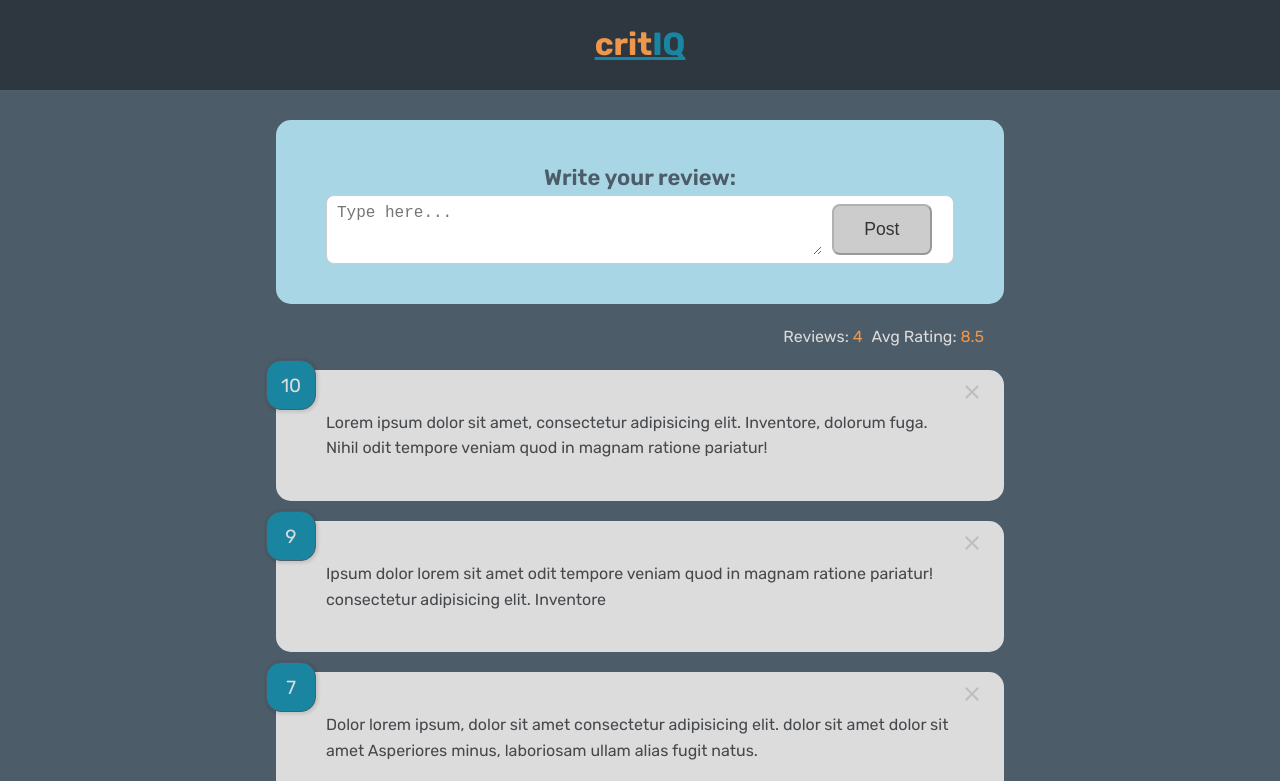
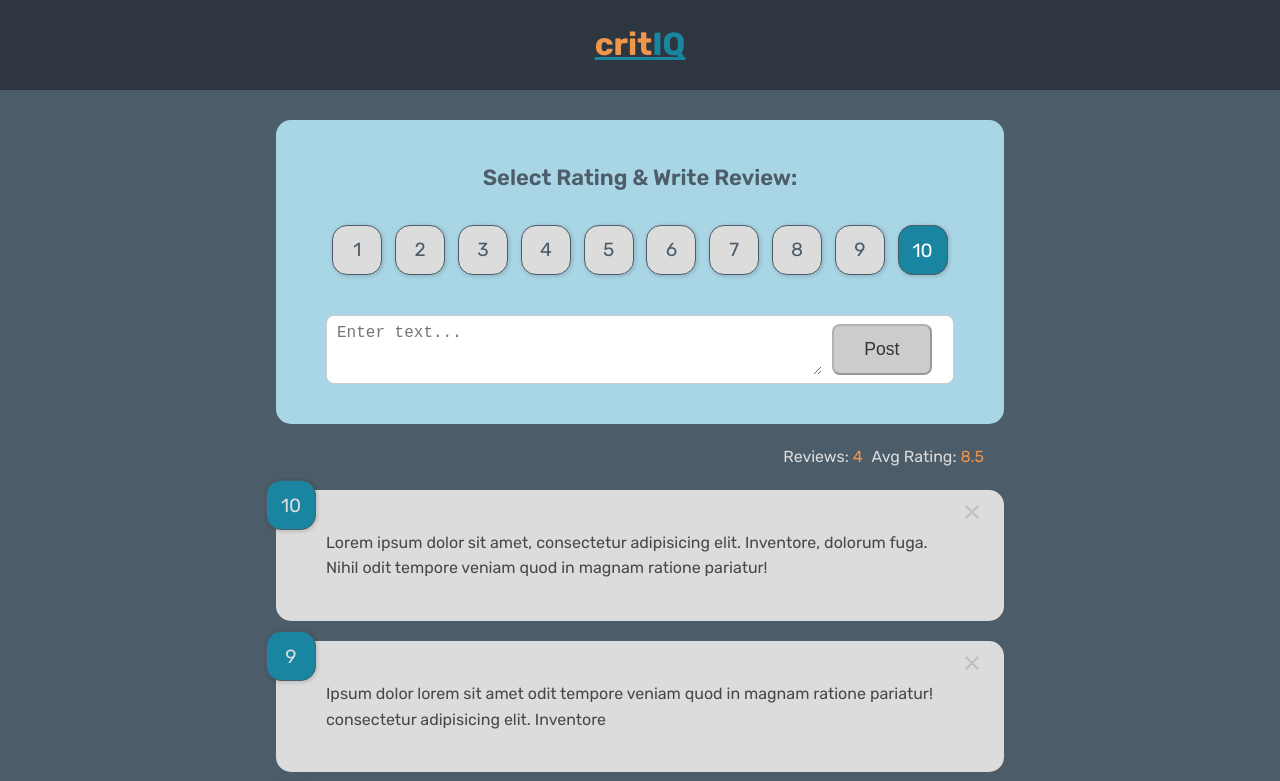
Before and after one commit to iancover/critiq, a React (Create React App) app: page / in a window 1280 px wide. Shown: the top 781 px of the page. Built offline with nearby package versions, Linux system fonts and the light colour scheme.

Commit message:
feat: Add RatingSelect component to select rating 1-10

```diff
--- /dev/null
+++ b/src/components/RatingSelect.jsx
@@ -0,0 +1,127 @@
+import { useState } from 'react';
+
+function RatingSelect({ selectRating }) {
+  const [selected, setSelected] = useState(10);
+
+  const handleChange = (e) => {
+    setSelected(+e.currentTarget.value);
+    selectRating(+e.currentTarget.value);
+  }
+
+  return (
+    <ul className='rating'>
+      <li>
+        <input
+          type='radio'
+          name='rating'
+          id='num1'
+          value='1'
+          onChange={handleChange}
+          checked={selected === 1}
+        />
+        <label htmlFor='num1'>1</label>
+      </li>
+      <li>
+        <input
+          type='radio'
+          name='rating'
+          id='num2'
+          value='2'
+          onChange={handleChange}
+          checked={selected === 2}
+        />
+        <label htmlFor='num2'>2</label>
+      </li>
+      <li>
+        <input
+          type='radio'
+          name='rating'
+          id='num3'
+          value='3'
+          onChange={handleChange}
+          checked={selected === 3}
+        />
+        <label htmlFor='num3'>3</label>
+      </li>
+      <li>
+        <input
+          type='radio'
+          name='rating'
+          id='num4'
+          value='4'
+          onChange={handleChange}
+          checked={selected === 4}
+        />
+        <label htmlFor='num4'>4</label>
+      </li>
+      <li>
+        <input
+          type='radio'
+          name='rating'
+          id='num5'
+          value='5'
+          onChange={handleChange}
+          checked={selected === 5}
+        />
+        <label htmlFor='num5'>5</label>
+      </li>
+      <li>
+        <input
+          type='radio'
+          name='rating'
+          id='num6'
+          value='6'
+          onChange={handleChange}
+          checked={selected === 6}
+        />
+        <label htmlFor='num6'>6</label>
+      </li>
+      <li>
+        <input
+          type='radio'
+          name='rating'
+          id='num7'
+          value='7'
+          onChange={handleChange}
+          checked={selected === 7}
+        />
+        <label htmlFor='num7'>7</label>
+      </li>
+      <li>
+        <input
+          type='radio'
+          name='rating'
+          id='num8'
+          value='8'
+          onChange={handleChange}
+          checked={selected === 8}
+        />
+        <label htmlFor='num8'>8</label>
+      </li>
+      <li>
+        <input
+          type='radio'
+          name='rating'
+          id='num9'
+          value='9'
+          onChange={handleChange}
+          checked={selected === 9}
+        />
+        <label htmlFor='num9'>9</label>
+      </li>
+      <li>
+        <input
+          type='radio'
+          name='rating'
+          id='num10'
+          value='10'
+          onChange={handleChange}
+          checked={selected === 10}
+        />
+        <label htmlFor='num10'>10</label>
+      </li>
+    </ul>
+  );
+}
+
+export default RatingSelect;
--- a/src/components/ReviewForm.jsx
+++ b/src/components/ReviewForm.jsx
@@ -1,8 +1,10 @@
 import { useState } from 'react';
 import Card from './shared/Card';
 import Button from './shared/Button';
+import RatingSelect from './RatingSelect';
 
 function ReviewForm() {
+  const [rating, setRating] = useState(10);
   const [text, setText] = useState('');
   const [btnDisabled, setBtnDisabled] = useState(true);
   const [message, setMessage] = useState('');
@@ -23,13 +25,13 @@ function ReviewForm() {
   return (
     <Card reverse={true}>
       <form>
-        <h2>Write your review:</h2>
-        {/* @toto - rating select component */}
+        <h2>Select Rating & Write Review:</h2>
+        <RatingSelect selectRating={rating => setRating(rating)} />
         <div className='input-group'>
           <textarea
             onChange={handleTextChange}
             type='text'
-            placeholder='Type here...'
+            placeholder='Enter text...'
             value={text}
             minLength={'50'}
             maxLength={'250'}
```
